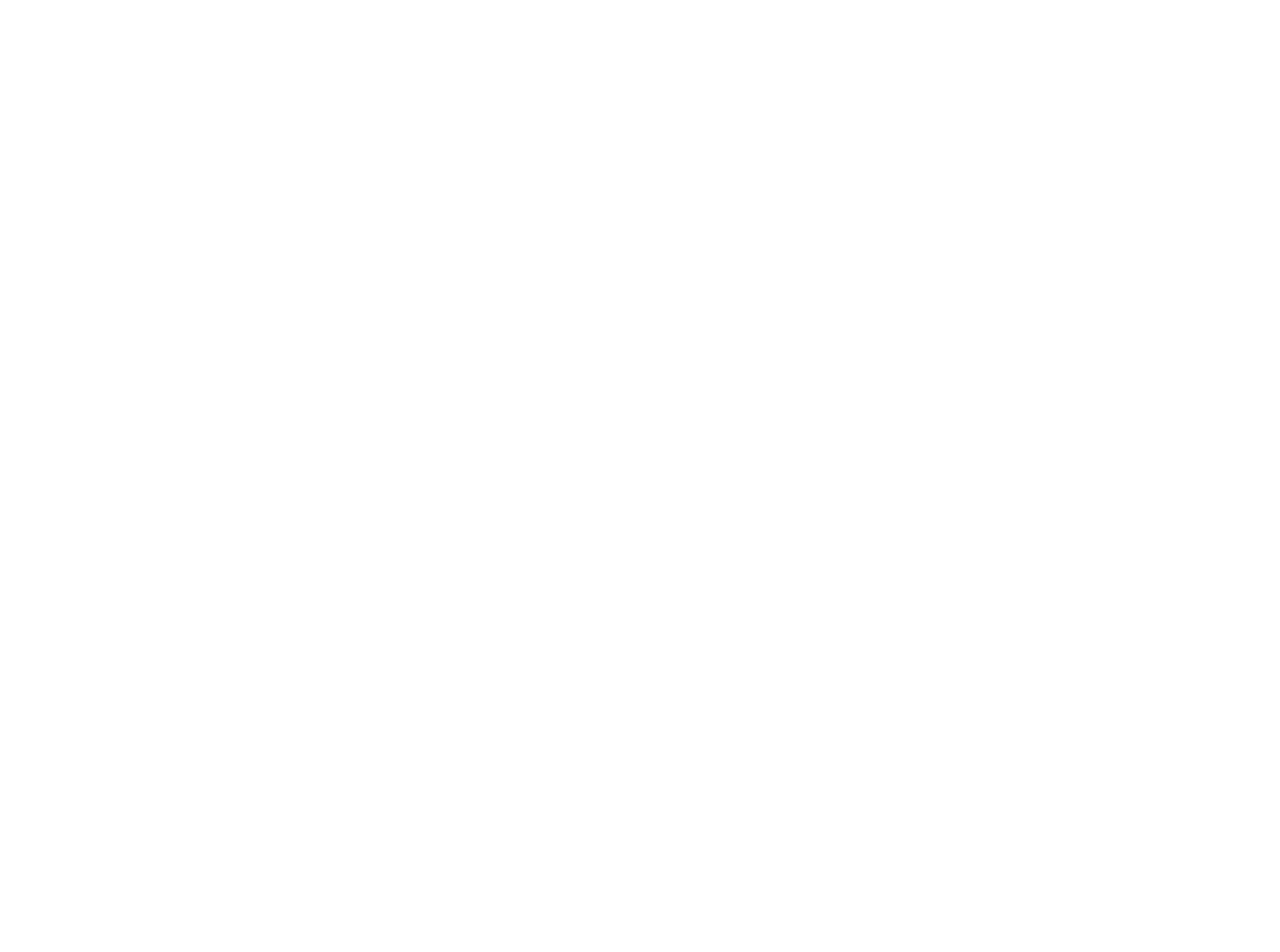
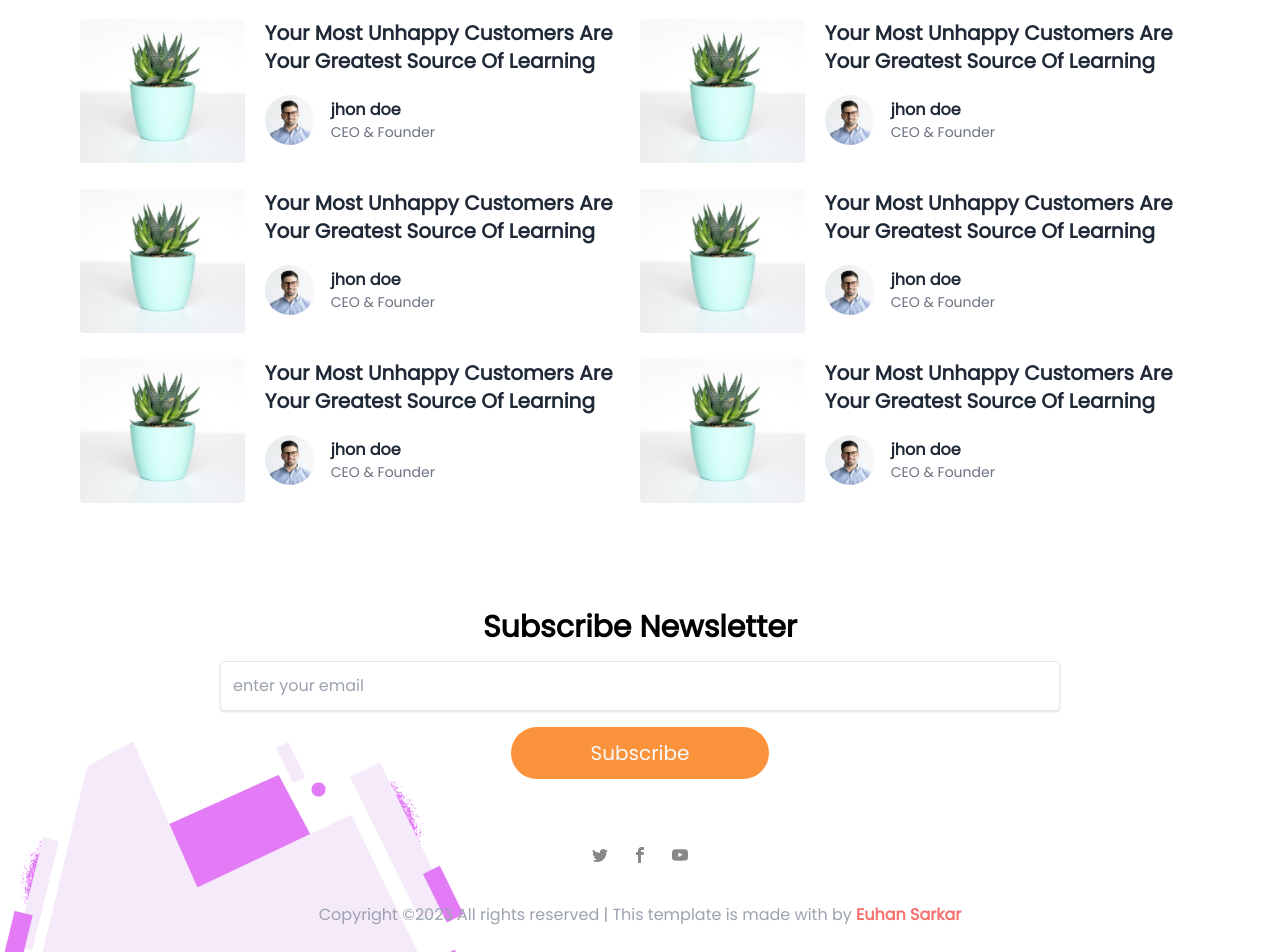
Before and after one commit to euhansarkar/blogify, a Next.js app: page / in a window 1280 px wide. Shown: the part 3700-4652 px from the top of the page. Before the commit the page ends 3373 px from the top, so only its background shows below. Built offline with nearby package versions, Linux system fonts and the light colour scheme.

Commit message:
category completed with footer

```diff
--- a/components/Footer/Footer.jsx
+++ b/components/Footer/Footer.jsx
@@ -1,9 +1,31 @@
+import Link from "next/link";
+import { ImFacebook, ImTwitter, ImYoutube } from "react-icons/im";
+import NewsLetter from "../_Child/NewsLetter/NewsLetter";
 
 const Footer = () => {
+
+    const db = {
+        background: "url('/images/footer.png')",
+        backgroundRepeat: "no-repeat",
+        backgroundPosition: "bottom left"
+    }
+
+
     return (
-        <div>
-            footer
-        </div>
+        <footer className="bg-gray-500" style={db}>
+        <NewsLetter/>
+            <div className="container mx-auto flex justify-center py-12 flex-col">
+                 <div className="py-5">
+                    <div className="flex gap-6 justify-center">
+                    <Link href={`/`}><ImTwitter color="#888888"/></Link>
+                    <Link href={`/`}><ImFacebook color="#888888"/></Link>
+                    <Link href={`/`}><ImYoutube color="#888888"/></Link>
+                    </div>
+                 </div>
+                 <p className="py-5 text-center text-gray-400">Copyright ©{new Date().getFullYear()} All rights reserved | This template is made with  by <Link href={`https://www.github.com/euhansarkar`}className="text-red-400 font-semibold">Euhan Sarkar</Link></p>
+                 <p className="text-gray-400 text-center">Terms & Conditions</p>
+            </div>
+        </footer>
     );
 };
 
--- /dev/null
+++ b/components/SectionFour/SectionFour.jsx
@@ -0,0 +1,63 @@
+import Image from "next/image";
+import Link from "next/link";
+import Author from "../_Child/Author/Author";
+
+const SectionFour = () => {
+  return (
+    <>
+      <section className="container mx-auto md:px-20 py-16">
+        <div className="grid lg:grid-cols-2">
+          <div className="item">
+            <h1 className="capitalize font-bold text-4xl py-12">business</h1>
+
+            <div className="flex flex-col gap-6">
+              {Post()}
+              {Post()}
+              {Post()}
+              {Post()}
+            </div>
+          </div>
+          <div className="item">
+            <h1 className="capitalize font-bold text-4xl py-12">travel</h1>
+
+            <div className="flex flex-col gap-6">
+              {Post()}
+              {Post()}
+              {Post()}
+              {Post()}
+            </div>
+          </div>
+        </div>
+      </section>
+    </>
+  );
+};
+
+function Post() {
+  return (
+    <div className="flex gap-5">
+      <div className="image flex flex-col justify-start">
+        <Image
+          src={`/images/img1.jpg`}
+          width={300}
+          height={250}
+          className="rounded"
+          alt="post image"
+        />
+      </div>
+      <div className="info flex justify-center flex-col">
+        <div className="title">
+          <Link
+            href={`/`}
+            className="text-xl capitalize font-bold text-gray-800 hover:text-gray-600"
+          >
+            your most unhappy customers are your greatest source of learning
+          </Link>
+        </div>
+        <Author />
+      </div>
+    </div>
+  );
+}
+
+export default SectionFour;
--- /dev/null
+++ b/components/_Child/NewsLetter/NewsLetter.jsx
@@ -0,0 +1,17 @@
+const NewsLetter = () => {
+  return (
+    <div className=" pt-10">
+      <div className="container mx-auto md:px-20 text-center">
+        <h1 className="font-bold text-3xl">Subscribe Newsletter</h1>
+        <div className="py-4">
+            <input type="text" className="shadow border rounded w-9/12 py-3 px-3 text-white focus:outline-none focus:shadow-outline" placeholder="enter your email" />
+        </div>
+        <button className="bg-orange-400 px-20 py-3 rounded-full text-gray-50 text-xl">
+            Subscribe
+        </button>
+      </div>
+    </div>
+  );
+};
+
+export default NewsLetter;
--- a/src/pages/index.js
+++ b/src/pages/index.js
@@ -6,6 +6,7 @@
 import SectionONe from "../../components/SectionOne/SectionONe";
 import SectionTWo from "../../components/SectionTWo/SectionTWo";
 import SectionTHRee from "../../components/SectionThree/SectionTHRee";
+import SectionFour from "../../components/SectionFour/SectionFour";
 
 const inter = Inter({ subsets: ["latin"] });
 
@@ -16,6 +17,7 @@
         <SectionONe />
         <SectionTWo />
         <SectionTHRee />
+        <SectionFour/>
       </Layout>
     </>
   );
```
Also changed, not shown: components/SectionThree/SectionTHRee.jsx (line endings or trailing spaces).
